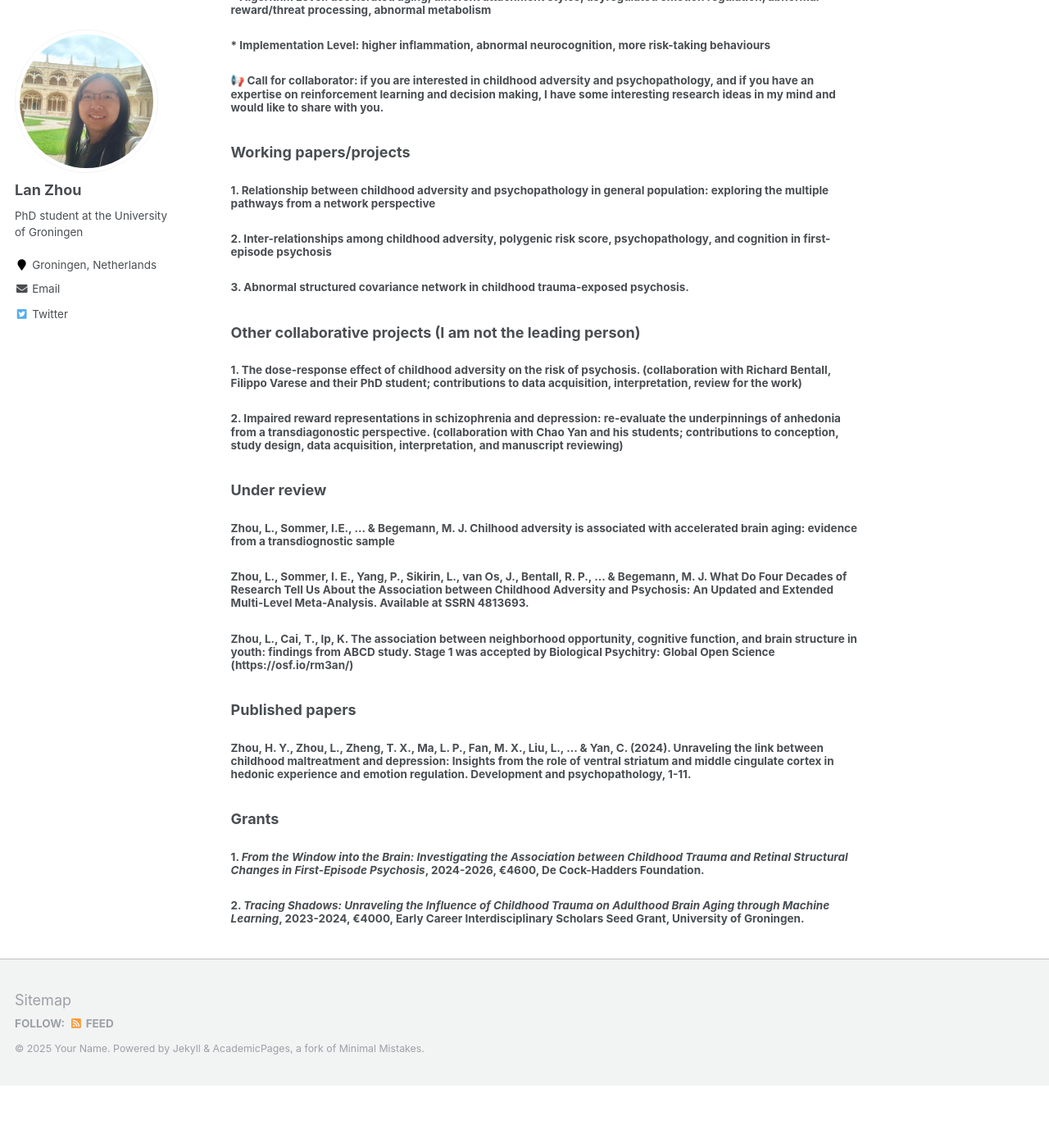
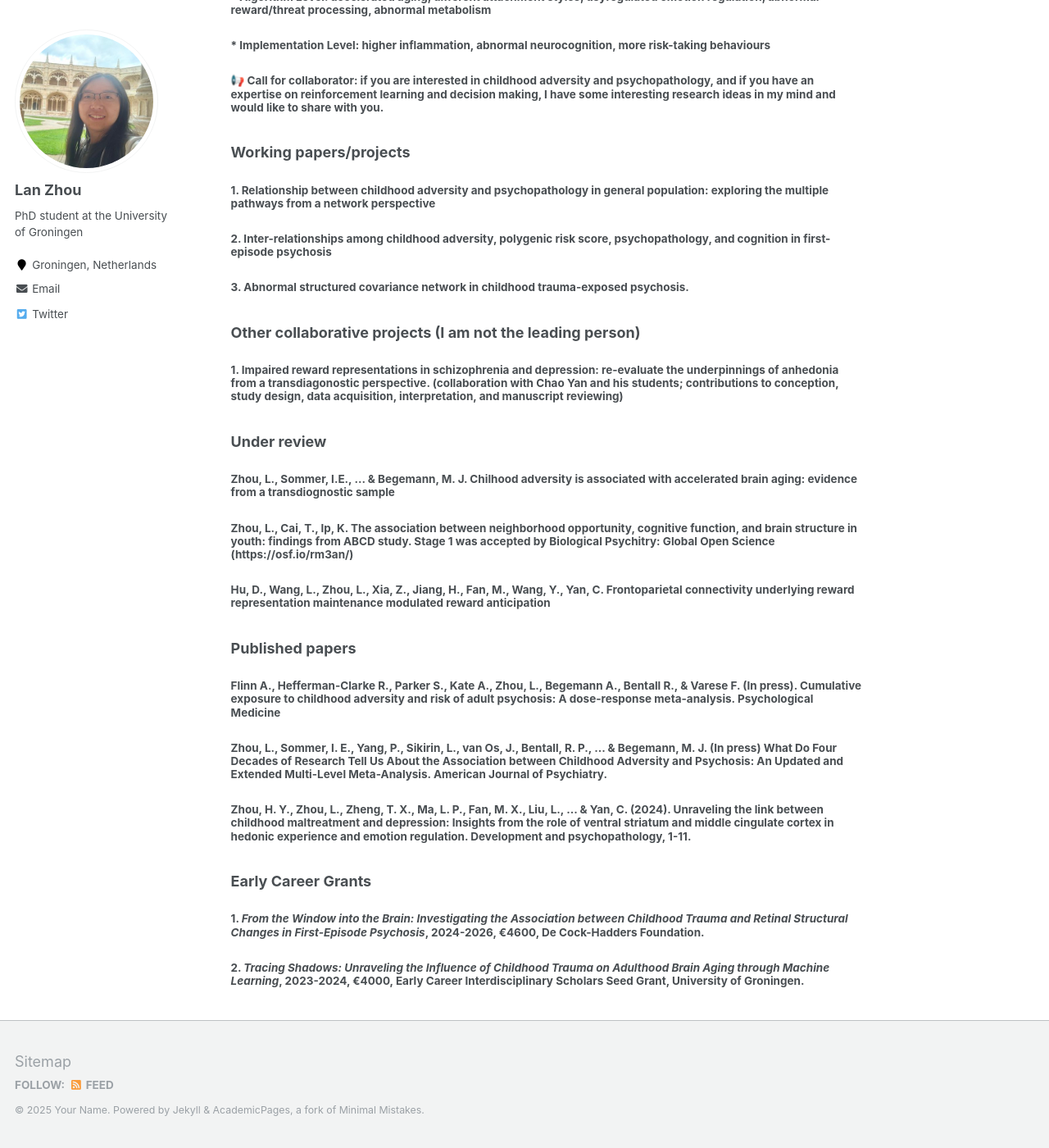
Before and after one commit to lanzhou-psy/personal-page, a Jekyll site: the page built from _pages/projects.md, in a window 1280 px wide and 1400 px high, scrolled down 533 px. Shown: the whole window at 82% size. Built offline with Jekyll 4.4.1, drawn with Linux system fonts in a browser that asks for light colours; before the commit the page ends 1857 px from its top, so only the background shows below that.

Commit message:
Update projects.md

```diff
--- a/_pages/projects.md
+++ b/_pages/projects.md
@@ -22,19 +22,23 @@ redirect_from:
 #### 3. Abnormal structured covariance network in childhood trauma-exposed psychosis.
 
 ### Other collaborative projects (I am not the leading person)
-#### 1. The dose-response effect of childhood adversity on the risk of psychosis. (collaboration with Richard Bentall, Filippo Varese and their PhD student; contributions to data acquisition, interpretation, review for the work)
-#### 2. Impaired reward representations in schizophrenia and depression: re-evaluate the underpinnings of anhedonia from a transdiagonostic perspective. (collaboration with Chao Yan and his students; contributions to conception, study design, data acquisition, interpretation, and manuscript reviewing)
+#### 1. Impaired reward representations in schizophrenia and depression: re-evaluate the underpinnings of anhedonia from a transdiagonostic perspective. (collaboration with Chao Yan and his students; contributions to conception, study design, data acquisition, interpretation, and manuscript reviewing)
 
 ### Under review
 ##### **Zhou, L.**, Sommer, I.E., ... & Begemann, M. J. Chilhood adversity is associated with accelerated brain aging: evidence from a transdiognostic sample
 
-##### **Zhou, L.**, Sommer, I. E., Yang, P., Sikirin, L., van Os, J., Bentall, R. P., ... & Begemann, M. J. What Do Four Decades of Research Tell Us About the Association between Childhood Adversity and Psychosis: An Updated and Extended Multi-Level Meta-Analysis. Available at SSRN 4813693.
-
 ##### **Zhou, L.**, Cai, T., Ip, K. The association between neighborhood opportunity, cognitive function, and brain structure in youth: findings from ABCD study. Stage 1 was accepted by Biological Psychitry: Global Open Science (https://osf.io/rm3an/)
 
+#### Hu, D., Wang, L., **Zhou, L.**, Xia, Z., Jiang, H., Fan, M., Wang, Y., Yan, C. Frontoparietal connectivity underlying reward representation maintenance modulated reward anticipation
+
 ### Published papers
+
+##### Flinn A., Hefferman-Clarke R., Parker S., Kate A., **Zhou, L.**, Begemann A., Bentall R., & Varese F. (In press). Cumulative exposure to childhood adversity and risk of adult psychosis: A dose-response meta-analysis. Psychological Medicine
+
+##### **Zhou, L.**, Sommer, I. E., Yang, P., Sikirin, L., van Os, J., Bentall, R. P., ... & Begemann, M. J. (In press) What Do Four Decades of Research Tell Us About the Association between Childhood Adversity and Psychosis: An Updated and Extended Multi-Level Meta-Analysis. American Journal of Psychiatry.
+
 ##### Zhou, H. Y., **Zhou, L.**, Zheng, T. X., Ma, L. P., Fan, M. X., Liu, L., ... & Yan, C. (2024). Unraveling the link between childhood maltreatment and depression: Insights from the role of ventral striatum and middle cingulate cortex in hedonic experience and emotion regulation. Development and psychopathology, 1-11.
 
-### Grants
+### Early Career Grants
 #### 1. _From the Window into the Brain: Investigating the Association between Childhood Trauma and Retinal Structural Changes in First-Episode Psychosis_, 2024-2026, €4600, De Cock-Hadders Foundation.
 #### 2. _Tracing Shadows: Unraveling the Influence of Childhood Trauma on Adulthood Brain Aging through Machine Learning_, 2023-2024, €4000, Early Career Interdisciplinary Scholars Seed Grant, University of Groningen.
```
